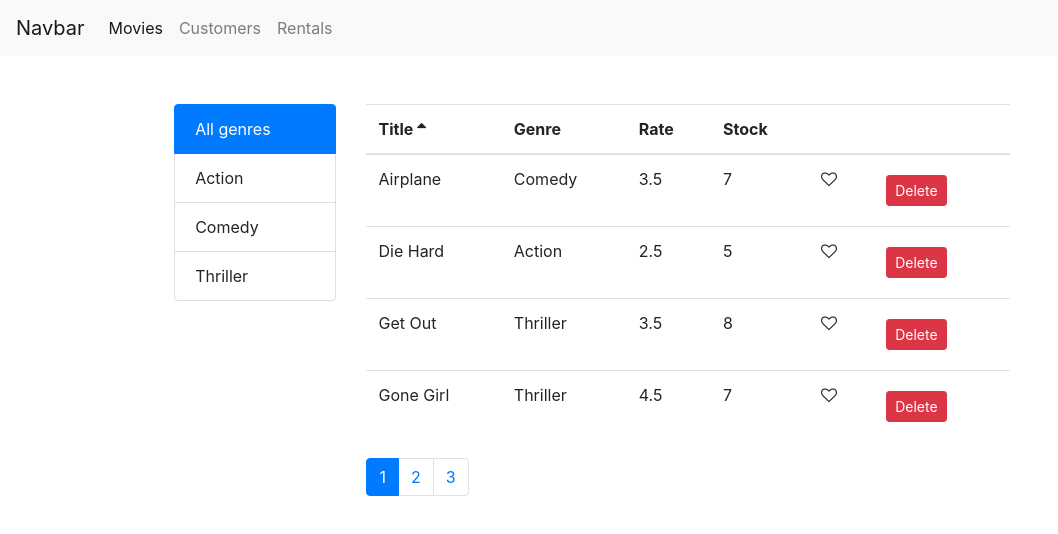
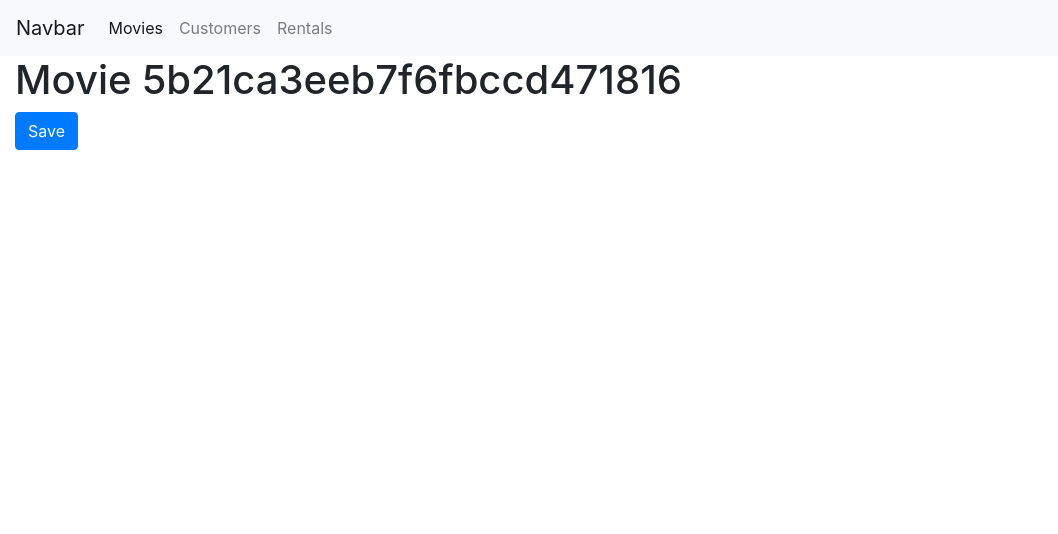
Before and after one commit to NadjibSb/React-apps, a React (Create React App) app in the folder vidly/: page /movies/5b21ca3eeb7f6fbccd471816 in a window 1280 px wide. Shown: the top 534 px of the page, without its empty margins (0-1058 px from the left). Built offline with nearby package versions, Linux system fonts and the light colour scheme.

Commit message:
add Movie Form page

```diff
--- a/vidly/src/App.jsx
+++ b/vidly/src/App.jsx
@@ -6,6 +6,7 @@ import Movies from "./components/movies";
 import NavBar from "./components/navBar";
 import Customers from "./components/customers";
 import Rentals from "./components/rentals";
+import MovieForm from "./components/movieForm";
 
 class App extends Component {
   render() {
@@ -14,6 +15,7 @@ class App extends Component {
         <NavBar />
         <div className="container-fluid">
           <Switch>
+            <Route path="/movies/:id" component={MovieForm} />} />
             <Route path="/movies" component={Movies} />
             <Route path="/customers" component={Customers} />
             <Route path="/rentals" component={Rentals} />
--- a/vidly/src/components/common/Table/tableBody.jsx
+++ b/vidly/src/components/common/Table/tableBody.jsx
@@ -16,7 +16,9 @@ class TableBody extends Component {
         {data.map((item) => (
           <tr key={item._id}>
             {headers.map((header) => (
-              <td>{this.renderCell(item, header)}</td>
+              <td key={item._id + (header.path || header.key)}>
+                {this.renderCell(item, header)}
+              </td>
             ))}
           </tr>
         ))}
--- /dev/null
+++ b/vidly/src/components/movieForm.jsx
@@ -0,0 +1,17 @@
+import React from "react";
+
+const MovieForm = ({ match, history }) => {
+  function onSave() {
+    history.push("/movies");
+  }
+  return (
+    <div>
+      <h1>Movie {match.params.id}</h1>
+      <button className="btn btn-primary" onClick={onSave}>
+        Save
+      </button>
+    </div>
+  );
+};
+
+export default MovieForm;
--- a/vidly/src/components/moviesTable.jsx
+++ b/vidly/src/components/moviesTable.jsx
@@ -1,11 +1,18 @@
 import React from "react";
+import { Link } from "react-router-dom";
 import Table from "./common/Table/table";
 
 const MoviesTable = (props) => {
   const { movies, onLike, onDelete, onSort, sortColumn: sortHeader } = props;
 
   const headers = [
-    { path: "title", label: "Title" },
+    {
+      path: "title",
+      label: "Title",
+      content: (movie) => (
+        <Link to={`/movies/${movie._id}`}>{movie.title}</Link>
+      ),
+    },
     { path: "genre.name", label: "Genre" },
     { path: "dailyRentalRate", label: "Rate" },
     { path: "numberInStock", label: "Stock" },
--- a/vidly/src/components/navBar.jsx
+++ b/vidly/src/components/navBar.jsx
@@ -1,14 +1,14 @@
 import React, { Component } from "react";
-import { Link } from "react-router-dom";
+import { NavLink } from "react-router-dom";
 
 class NavBar extends Component {
   state = {};
   render() {
     return (
       <nav className="navbar navbar-expand-lg navbar-light bg-light">
-        <Link to="/movies" className="navbar-brand">
+        <NavLink to="/movies" className="navbar-brand">
           Navbar
-        </Link>
+        </NavLink>
         <button
           className="navbar-toggler"
           type="button"
@@ -22,15 +22,15 @@ class NavBar extends Component {
         </button>
         <div className="collapse navbar-collapse" id="navbarNavAltMarkup">
           <div className="navbar-nav">
-            <Link to="/movies" className="nav-item nav-link active">
-              Movies <span className="sr-only">(current)</span>
-            </Link>
-            <Link to="/customers" className="nav-item nav-link">
+            <NavLink to="/movies" className="nav-item nav-link ">
+              Movies
+            </NavLink>
+            <NavLink to="/customers" className="nav-item nav-link">
               Customers
-            </Link>
-            <Link to="rentals" className="nav-item nav-link">
+            </NavLink>
+            <NavLink to="rentals" className="nav-item nav-link">
               Rentals
-            </Link>
+            </NavLink>
           </div>
         </div>
       </nav>
```
